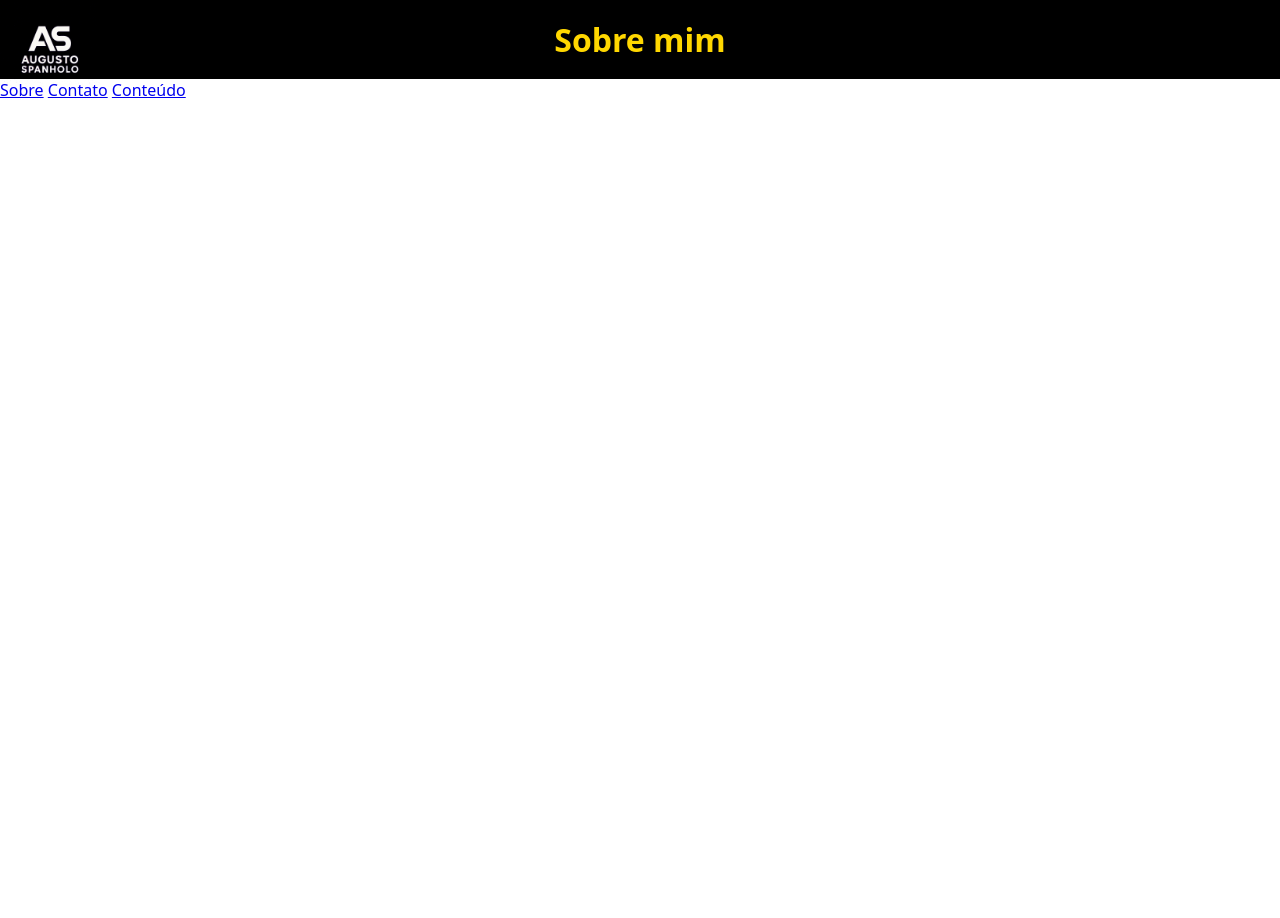
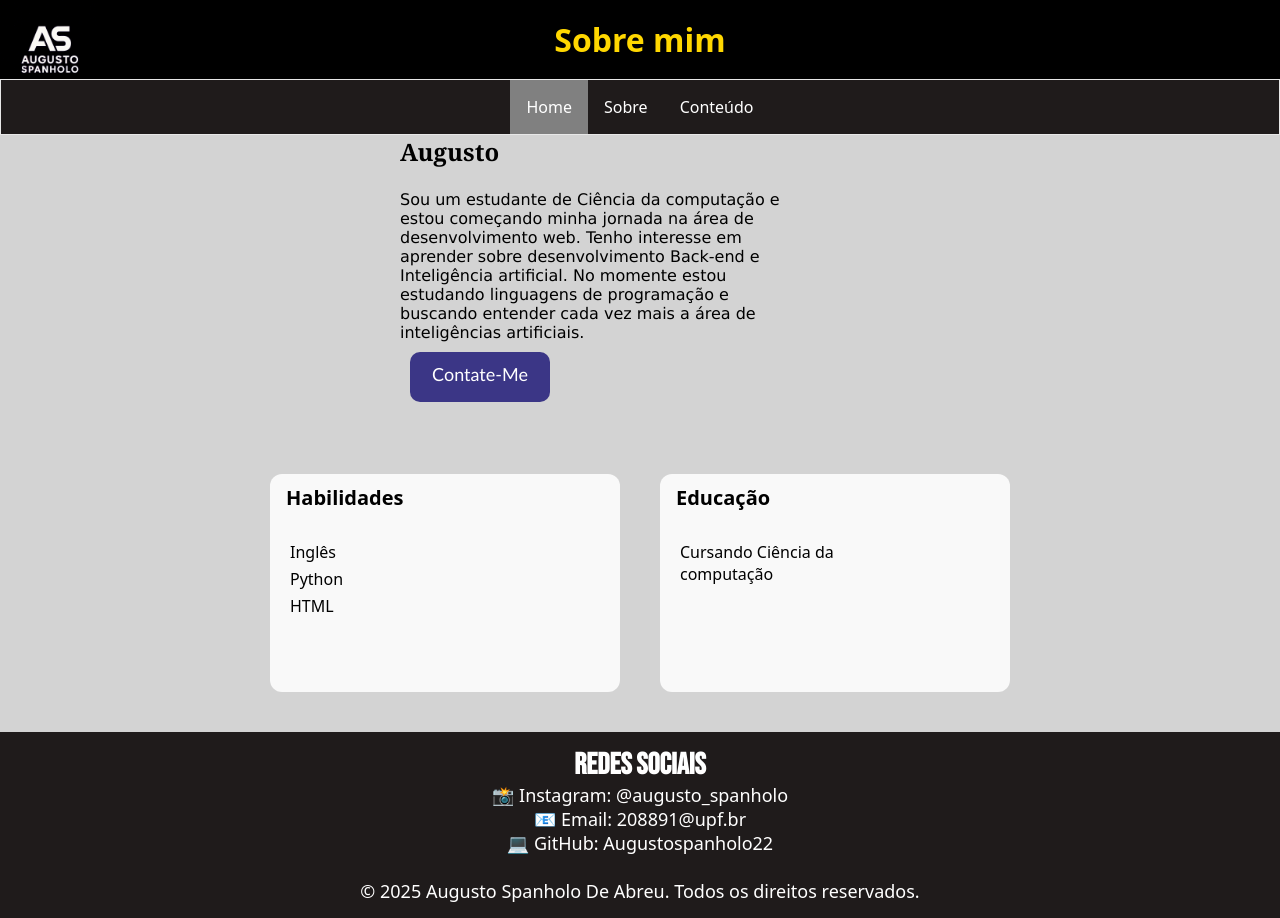
Before and after one commit to augustospanholo22/Trabalho-Web-Lab, a plain HTML site: page sobre.html in a window 1280 px wide. Before the commit the page ends 800 px from the top, so only its background shows below. Drawn offline with Linux system fonts and the light colour scheme.

Commit message:
Sobre feito

```diff
--- a/css/main.css
+++ b/css/main.css
@@ -18,7 +18,7 @@ nav {
     top: 0px;
 }
 
-ul {
+.nav {
     margin: 0;
     padding: 0;
     display: flex;
@@ -29,10 +29,10 @@ ul {
     background-color: #1f1b1b;
 
 }
-li {
+.li_nav {
     float: left;
 }
-li a {
+.li_nav a {
     display: flex;
     align-items: center;
     justify-content: center;
@@ -40,10 +40,10 @@ li a {
     padding: 16px;
     text-decoration: none;
 }
-li a:hover:not(.ativo) {
+.li_nav a:hover:not(.ativo) {
     background-color: #373c72;
 }
-li a.ativo {
+.li_nav a.ativo {
     color: white;
     background-color: grey ;
 }
@@ -146,3 +146,86 @@ li a.ativo {
 .form_contato button:hover {
     background-color: rgb(94, 94, 94);
 }
+
+.conteudo_sobre {
+    background-color: lightgrey;
+
+}
+
+article {
+    position: relative;
+    left: 400px;
+    word-wrap: break-word;
+    overflow-wrap: break-word;
+    white-space: normal;
+    width: 400px;
+}
+
+article > h2 {
+    font-family:Cambria, Cochin, Georgia, Times, 'Times New Roman', serif;
+}
+
+article > p {
+    font-family:Verdana, Geneva, Tahoma, sans-serif;
+
+}
+
+#contate-me {
+    background-color: #3b3686;
+    border: none;
+    padding: 10px 20px;
+    margin: 10px;
+    border-radius: 10px;
+    font-size: 18px;
+    cursor: pointer;
+    width: 100px;
+    height: 30px;
+    text-align: center;
+
+}
+#contate-me:hover{
+    background-color:#5e58d6;
+
+}
+
+.contate-me {
+    text-decoration: none;
+    color: white;
+    font-size: 18px;
+    font-family: 'Gill Sans', 'Gill Sans MT', Calibri, 'Trebuchet MS', sans-serif;
+
+}
+
+.conteiner {
+    display: flex;
+    justify-content: center;
+    padding: 30px;
+    gap: 20px;
+
+}
+
+.card {
+    background-color: #f9f9f9;
+    padding: 50px;
+    margin: 10px;
+    width: 250px;
+    border-radius: 12px;
+
+}
+.card > h3 {
+    position: relative;
+    right: 34px;
+    bottom: 40px;
+    font-size: 20px;
+    margin-bottom: 10px;
+
+
+}
+
+.card > p {
+    margin: 5px 0;
+    position: relative;
+    right: 30px;
+    bottom: 20px;
+
+}
--- a/sobre.html
+++ b/sobre.html
@@ -15,14 +15,44 @@
             </a>
         </div>
     </header>
-    <nav class="nav_principal">
-        <a href="sobre.html">Sobre</a>
-        <a href="contato.html">Contato</a>
-        <a href="conteudo.html">Conteúdo</a>
+    <nav>
+        <ul class="nav">
+            <li class="li_nav"><a class="ativo" href="index.html">Home</a></li>
+            <li class="li_nav"><a href="sobre.html">Sobre</a></li>
+            <li class="li_nav"><a href="conteudo.html">Conteúdo</a></li>
+        </ul>
     </nav>
-    <main>
+    <main class="conteudo_sobre">
+        <article>
+            <h2>Augusto</h2><br>
+            <p>Sou um estudante de Ciência da computação e estou começando minha jornada na área de desenvolvimento web. Tenho interesse em aprender sobre desenvolvimento Back-end e Inteligência artificial. No momente estou estudando linguagens de programação e buscando entender cada vez mais a área de inteligências artificiais.</p>
+            <div id="contate-me">
+                <a href="contato.html" class="contate-me">Contate-Me</a>
+            </div>
+        </article><br>
 
+        <section>
+            <div class="conteiner">
+                <div class="card">
+                    <h3>Habilidades</h3>
+                    <p>Inglês</p>
+                    <p>Python</p>
+                    <p>HTML</p>
+                </div>
+                <div class="card">
+                    <h3>Educação</h3>
+                    <p>Cursando Ciência da computação</p>
+                </div>
+            </div>
+        </section>
     </main>
+    <footer class="footer_principal">
+        <h3 class="redes">Redes sociais</h3>
+        <p>📸 Instagram: <a href="https://www.instagram.com/augusto_spanholo/" target="_blank" style="color: white; text-decoration: none;">@augusto_spanholo</a></p>
+        <p>📧 Email: 208891@upf.br</p>
+        <p>💻 GitHub: <a href="https://github.com/augustospanholo22" target="_blank" style="color: white; text-decoration: none;">Augustospanholo22</a></p><br>
+        <p>&copy; 2025 Augusto Spanholo De Abreu. Todos os direitos reservados.</p>
+    </footer>
 
 </body>
 </html>
```
Also changed, not shown: contato.html (+4 -5 lines), index.html (+5 -6 lines). Lines whose indentation alone changed are shown as unchanged.
